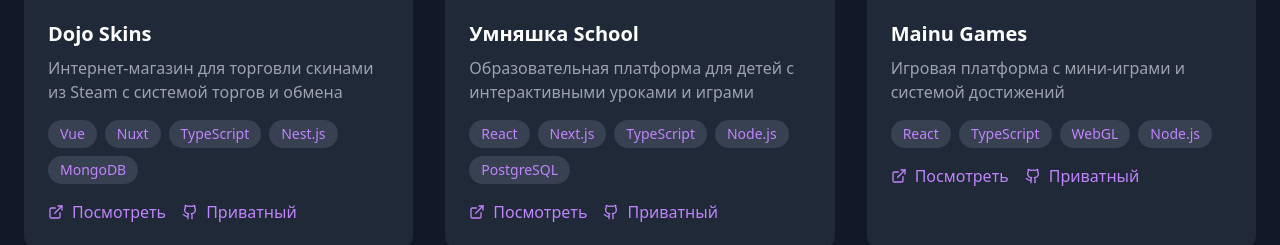
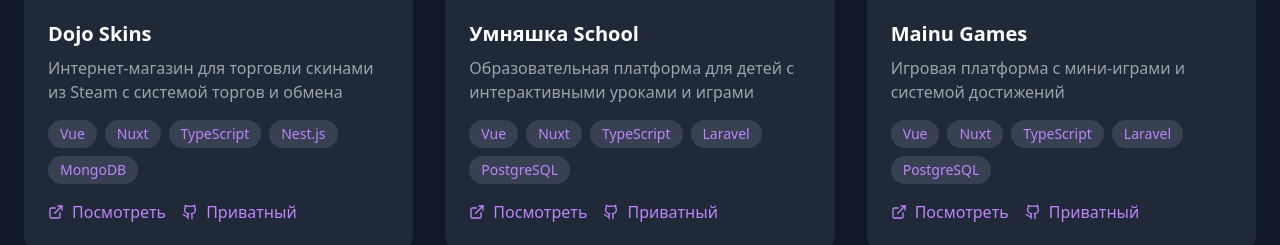
Before and after one commit to belirofon/portfolio, a React (Vite) app: page / in a window 1280 px wide. Shown: the part 2740-2985 px from the top of the page. Built offline with nearby package versions, Linux system fonts and the light colour scheme.

Commit message:
Updated Portfolio.tsx

```diff
--- a/src/components/Portfolio.tsx
+++ b/src/components/Portfolio.tsx
@@ -15,7 +15,7 @@
     title: 'Умняшка School',
     description: 'Образовательная платформа для детей с интерактивными уроками и играми',
     image: 'https://images.unsplash.com/photo-1503676260728-1c00da094a0b?ixlib=rb-1.2.1&auto=format&fit=crop&w=800&q=80',
-    tech: ['React', 'Next.js', 'TypeScript', 'Node.js', 'PostgreSQL'],
+    tech: ['Vue', 'Nuxt', 'TypeScript', 'Laravel', 'PostgreSQL'],
     link: 'https://umnyashka-school.ru/',
     isNDA: false,
   },
@@ -23,7 +23,7 @@
     title: 'Mainu Games',
     description: 'Игровая платформа с мини-играми и системой достижений',
     image: 'https://images.unsplash.com/photo-1511512578047-dfb367046420?ixlib=rb-1.2.1&auto=format&fit=crop&w=800&q=80',
-    tech: ['React', 'TypeScript', 'WebGL', 'Node.js'],
+    tech: ['Vue', 'Nuxt', 'TypeScript', 'Laravel', 'PostgreSQL'],
     link: 'https://test.mainu-games.com/',
     isNDA: false,
   },
```
